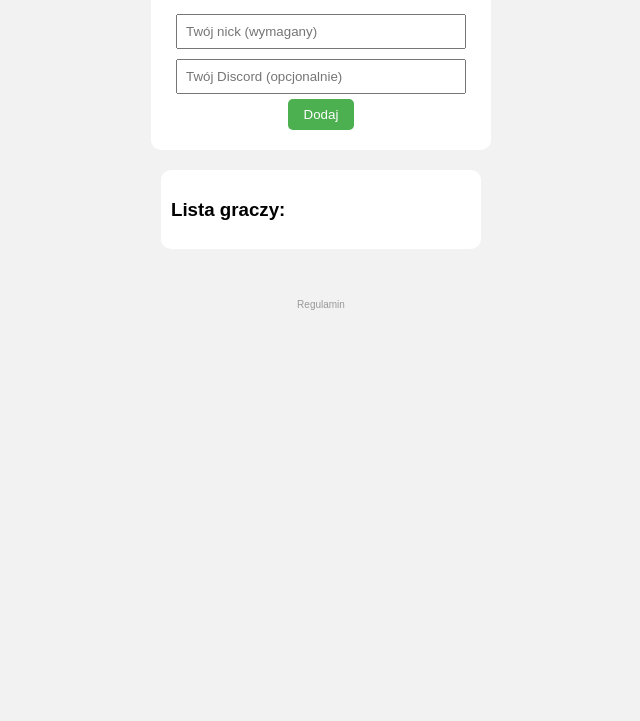
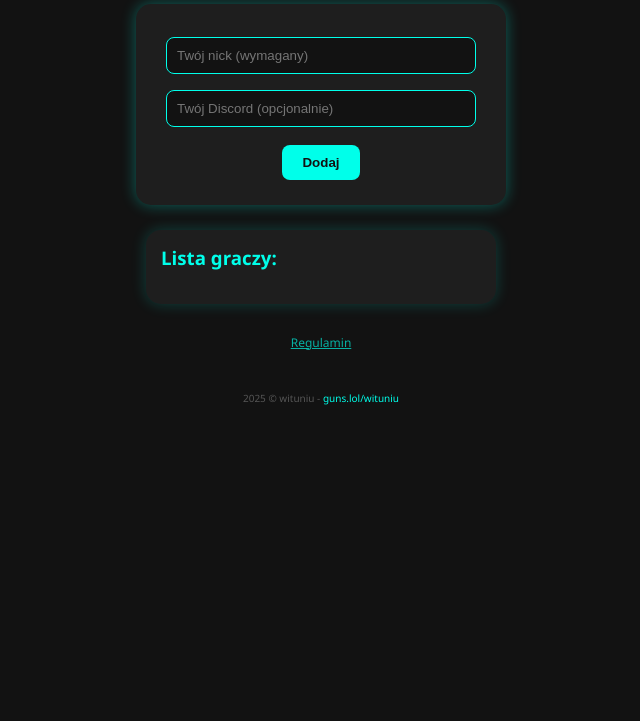
Before and after one commit to Witunio/lista, a plain HTML site: page index.html in a window 1280 px wide. Shown: the part 79-800 px from the top of the page, without its empty margins (319-959 px from the left). Drawn offline with Linux system fonts and the light colour scheme; no server answers.

Commit message:
index.html

```diff
--- a/index.html
+++ b/index.html
@@ -4,13 +4,113 @@
   <meta charset="UTF-8">
   <title>Dołącz do społeczności graczy</title>
   <style>
-    body { font-family: Arial, sans-serif; background: #f2f2f2; text-align: center; }
-    #form { margin: 20px auto; padding: 20px; background: white; width: 300px; border-radius: 10px; }
-    input { width: 90%; margin: 5px 0; padding: 8px; }
-    button { padding: 8px 16px; border: none; border-radius: 5px; background: #4CAF50; color: white; cursor: pointer; }
-    #lista { margin-top: 20px; background: white; width: 300px; margin-left:auto; margin-right:auto; padding: 10px; border-radius: 10px; text-align: left; }
-    #regulamin-box { font-size: 10px; margin-top: 50px; color: #999; cursor: pointer; }
-    #regulamin { display: none; font-size: 12px; margin-top: 10px; color: #333; }
+    body {
+      font-family: 'Segoe UI', Tahoma, Geneva, Verdana, sans-serif;
+      background: #121212;
+      color: #ffffff;
+      text-align: center;
+      margin: 0;
+      padding: 0;
+    }
+
+    h2 {
+      margin-top: 30px;
+      color: #00ffea;
+      text-shadow: 0 0 5px #00ffea, 0 0 10px #00ffea;
+    }
+
+    #form {
+      margin: 20px auto;
+      padding: 25px;
+      background: #1e1e1e;
+      width: 320px;
+      border-radius: 15px;
+      box-shadow: 0 0 15px #00ffea55;
+    }
+
+    input {
+      width: 90%;
+      margin: 8px 0;
+      padding: 10px;
+      border-radius: 8px;
+      border: 1px solid #00ffea;
+      background: #121212;
+      color: #ffffff;
+    }
+
+    button {
+      padding: 10px 20px;
+      border: none;
+      border-radius: 8px;
+      background: #00ffea;
+      color: #121212;
+      font-weight: bold;
+      cursor: pointer;
+      margin-top: 10px;
+      transition: 0.2s;
+    }
+
+    button:hover {
+      background: #00d4b8;
+      box-shadow: 0 0 10px #00ffeaaa;
+    }
+
+    #lista {
+      margin-top: 25px;
+      background: #1e1e1e;
+      width: 320px;
+      margin-left:auto;
+      margin-right:auto;
+      padding: 15px;
+      border-radius: 15px;
+      text-align: left;
+      box-shadow: 0 0 15px #00ffea33;
+    }
+
+    #lista h3 {
+      margin-top: 0;
+      color: #00ffea;
+    }
+
+    #gracze li {
+      margin: 5px 0;
+      padding: 3px 0;
+      border-bottom: 1px solid #00ffea33;
+    }
+
+    #regulamin-box {
+      font-size: 12px;
+      margin-top: 30px;
+      color: #00ffeaaa;
+      cursor: pointer;
+      text-decoration: underline;
+    }
+
+    #regulamin {
+      display: none;
+      font-size: 12px;
+      margin-top: 10px;
+      color: #ccc;
+      width: 80%;
+      margin-left: auto;
+      margin-right: auto;
+    }
+
+    #footer {
+      font-size: 10px;
+      color: #555;
+      margin-top: 40px;
+      margin-bottom: 20px;
+    }
+
+    #footer a {
+      color: #00ffea;
+      text-decoration: none;
+    }
+
+    #footer a:hover {
+      text-decoration: underline;
+    }
   </style>
 </head>
 <body>
@@ -28,7 +128,13 @@
   </div>
 
   <div id="regulamin-box" onclick="toggleRegulamin()">Regulamin</div>
-  <div id="regulamin">Dodając nick wyrażasz zgodę na przetwarzanie danych w celu wyświetlenia na liście i wysłania na Discord.</div>
+  <div id="regulamin">
+    Dodając nick wyrażasz zgodę na przetwarzanie danych w celu wyświetlenia na liście i wysłania na Discord.
+  </div>
+
+  <div id="footer">
+    2025 © wituniu - <a href="https://guns.lol/wituniu" target="_blank">guns.lol/wituniu</a>
+  </div>
 
   <script>
     const API_URL = "https://workers-playground-super-mouse-fc07.witunuipl.workers.dev"; // Twój Worker
@@ -55,7 +161,6 @@ async function wyslij() {
       pobierzListe();
     }
 
-// Pobierz listę z Workera
     async function pobierzListe() {
       const res = await fetch(API_URL + "/list");
       const data = await res.json();
@@ -64,7 +169,7 @@ async function pobierzListe() {
       ul.innerHTML = "";
       data.forEach(u => {
         const li = document.createElement("li");
-    li.textContent = u.nick + (u.discord ? " ("+u.discord+")" : "");
+        li.textContent = u.nick + (u.discord ? " (" + u.discord + ")" : "");
         ul.appendChild(li);
       });
     }
```
Lines whose indentation alone changed are shown as unchanged.
